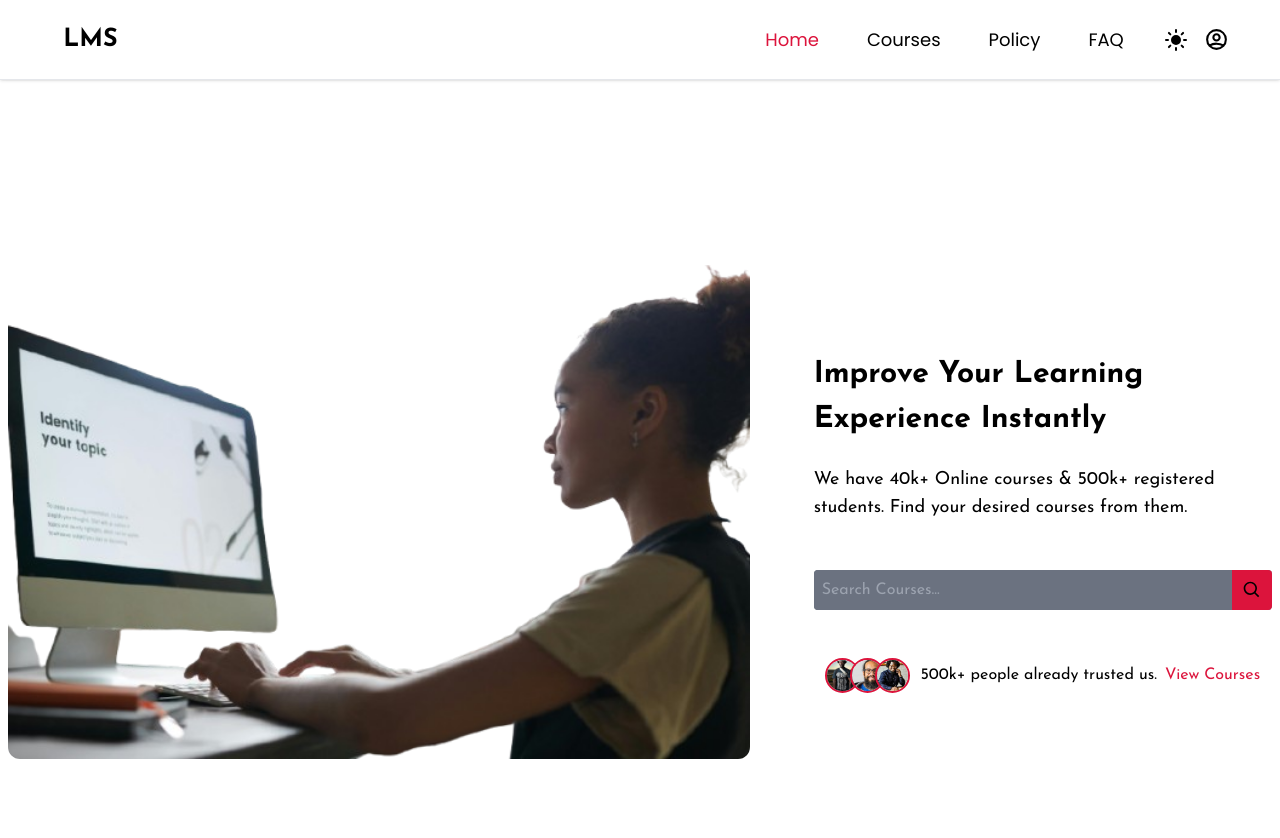
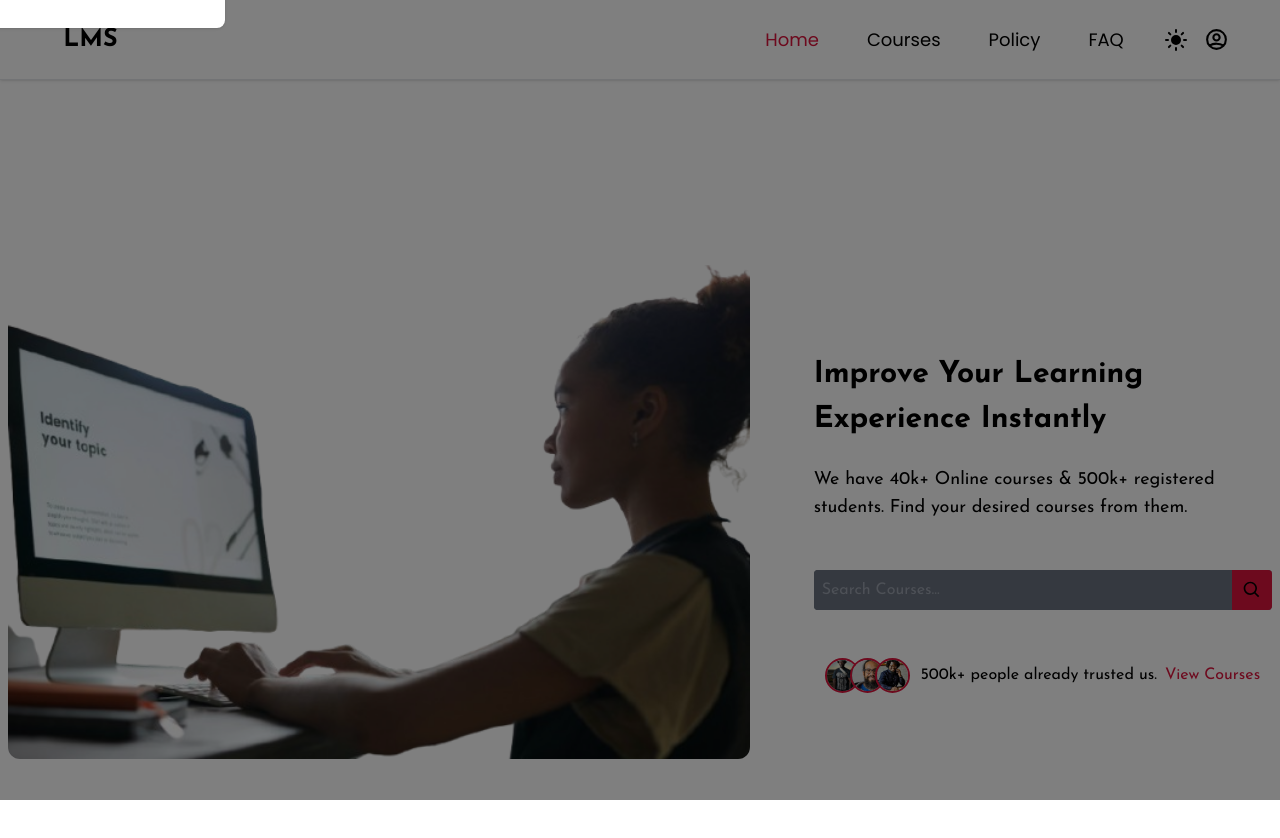
Before and after one commit to rawbil/Advanced-Learning-Management-System, a Next.js app in the folder client/: page / in a window 1280 px wide. Both pictures are taken after a click on the element 1216 px from the left and 39 px from the top of the page. Shown: the top 838 px of the page. Built offline with nearby package versions, Linux system fonts and the light colour scheme.

Commit message:
add login modal ---mui

```diff
--- a/client/app/(components)/Header.tsx
+++ b/client/app/(components)/Header.tsx
@@ -4,6 +4,8 @@ import NavItems from "../(utils)/NavItems";
 import ThemeSwitcher from "../(utils)/ThemeSwitcher";
 import { Menu } from "lucide-react";
 import { HiOutlineMenuAlt3, HiOutlineUserCircle } from "react-icons/hi";
+import CustomModal from "../(utils)/CustomModal";
+import Login from "./Login";
 
 interface IHeader {
   open: boolean;
@@ -96,6 +98,17 @@ export default function Header({ open, setOpen, activeItem, route, setRoute }: I
           </div>
         )}
       </div>
+
+      {/* auth */}
+      {
+        route === "Login" ? (
+          <>
+          {open && (
+            <CustomModal open={open} setOpen={setOpen} activeItem={activeItem} setRoute={setRoute} component={Login} />
+          )}
+          </>
+        ) : (<div></div>)
+      }
     </div>
   );
 }
--- /dev/null
+++ b/client/app/(components)/Login.tsx
@@ -0,0 +1,7 @@
+
+
+export default function Login() {
+    return (
+        <div>Login</div>
+    )
+}
--- /dev/null
+++ b/client/app/(utils)/CustomModal.tsx
@@ -0,0 +1,31 @@
+import { Dispatch, SetStateAction } from "react";
+import { Modal, Box } from "@mui/material";
+
+interface IModal {
+  open: boolean;
+  setOpen: Dispatch<SetStateAction<boolean>>;
+  activeItem: any;
+  component: any;
+  setRoute?: Dispatch<SetStateAction<string>>;
+}
+
+export default function CustomModal({
+  open,
+  setOpen,
+  activeItem,
+  component: Component,
+  setRoute,
+}: IModal) {
+  return (
+    <Modal
+      open={open}
+      onClose={() => setOpen(false)}
+      aria-labelledby="modal-modal-title"
+      aria-describedby="modal-modal-description"
+    >
+      <Box className="absolute top=[50%] -translate-x-1/2 -translate-y-1/2 w-[450px] bg-white dark:bg-slate-900 rounded-[8px] shadow p-4 outline-none">
+      <Component setOpen={setOpen} setRoute={setRoute} />
+      </Box>
+    </Modal>
+  );
+}
--- a/client/package.json
+++ b/client/package.json
@@ -9,6 +9,10 @@
     "lint": "next lint"
   },
   "dependencies": {
+    "@emotion/react": "^11.14.0",
+    "@emotion/styled": "^11.14.0",
+    "@mui/icons-material": "^6.4.4",
+    "@mui/material": "^6.4.4",
     "@reduxjs/toolkit": "^2.5.1",
     "formik": "^2.4.6",
     "lucide-react": "^0.475.0",
```
Also changed, not shown: 1 other file (tests, documents, lock files or other folders).
